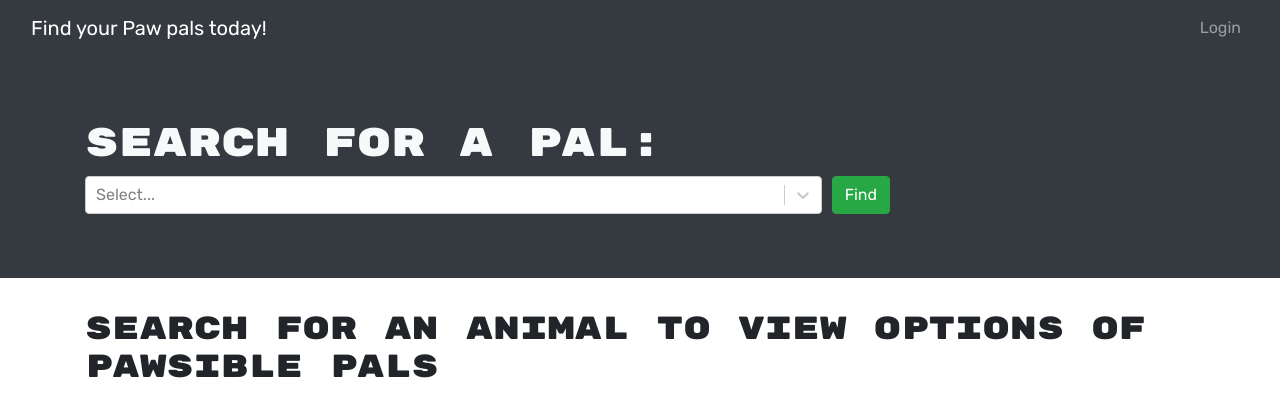
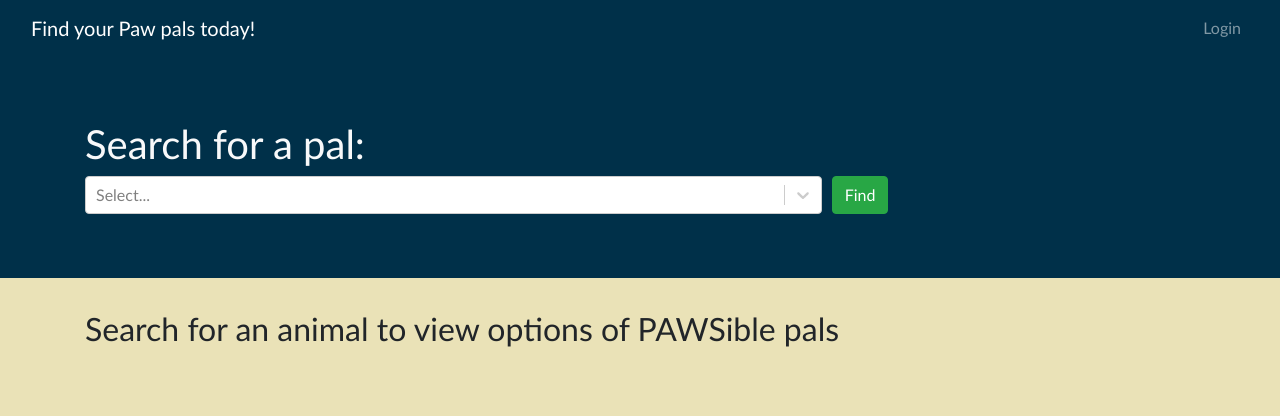
Before and after one commit to project-3-collab/Pawsitive-Pals, a React (Create React App) app in the folder client/: page / in a window 1280 px wide. Shown: the top 416 px of the page. Built offline with nearby package versions, Linux system fonts and the light colour scheme.

Commit message:
Added bg colors to index.css, and changed font

```diff
--- a/client/src/components/Navbar.js
+++ b/client/src/components/Navbar.js
@@ -12,7 +12,7 @@ const AppNavbar = () => {
 
   return (
     <>
-      <Navbar bg='dark' variant='dark' expand='lg'>
+      <Navbar className='dk-blue-bg' variant='dark' expand='lg'>
         <Container fluid>
           <Navbar.Brand as={Link} to='/'>
             Find your Paw pals today!
--- a/client/src/index.css
+++ b/client/src/index.css
@@ -1,5 +1,6 @@
 body {
-  font-family: 'Rubik', sans-serif;
+  font-family:'Gill Sans', 'Gill Sans MT', Calibri, 'Trebuchet MS', sans-serif;
+  background-color: #eae2b7;
 }
 
 h1,
@@ -8,10 +9,35 @@ h3,
 h4,
 h5,
 h6 {
-  font-family: 'Rubik Mono One', sans-serif;
+  font-family: 'Gill Sans', 'Gill Sans MT', Calibri, 'Trebuchet MS', sans-serif;
 }
 
 .small {
   font-weight: 300;
   font-style: italic;
 }
+
+
+/* Nifer */
+
+
+
+.cream-bg {
+  background-color: #eae2b7;
+}
+
+.yellow-bg {
+  background-color: #fcbf49;
+}
+
+.med-orange-bg {
+  background-color: #f77f00;
+}
+
+.dk-orange-bg{
+  background-color: #d62828;
+}
+
+.dk-blue-bg {
+  background-color: #003049;
+}
--- a/client/src/pages/SavedPets.js
+++ b/client/src/pages/SavedPets.js
@@ -47,7 +47,7 @@ const SavedPets = () => {
 
   return (
     <>
-      <Jumbotron fluid className='text-light bg-dark'>
+      <Jumbotron fluid className='text-light dk-blue-bg'>
         <Container>
           <h1>Viewing saved Pets!</h1>
         </Container>
--- a/client/src/pages/SearchPets.js
+++ b/client/src/pages/SearchPets.js
@@ -104,7 +104,7 @@ const SearchPets = () => {
 
   return (
     <>
-      <Jumbotron fluid className='text-light bg-dark'>
+      <Jumbotron fluid className='text-light dk-blue-bg'>
         <Container>
           <h1>Search for a pal:</h1>
           <Form onSubmit={handleFormSubmit} style={styles.dropdownMenuStyle}>
```
